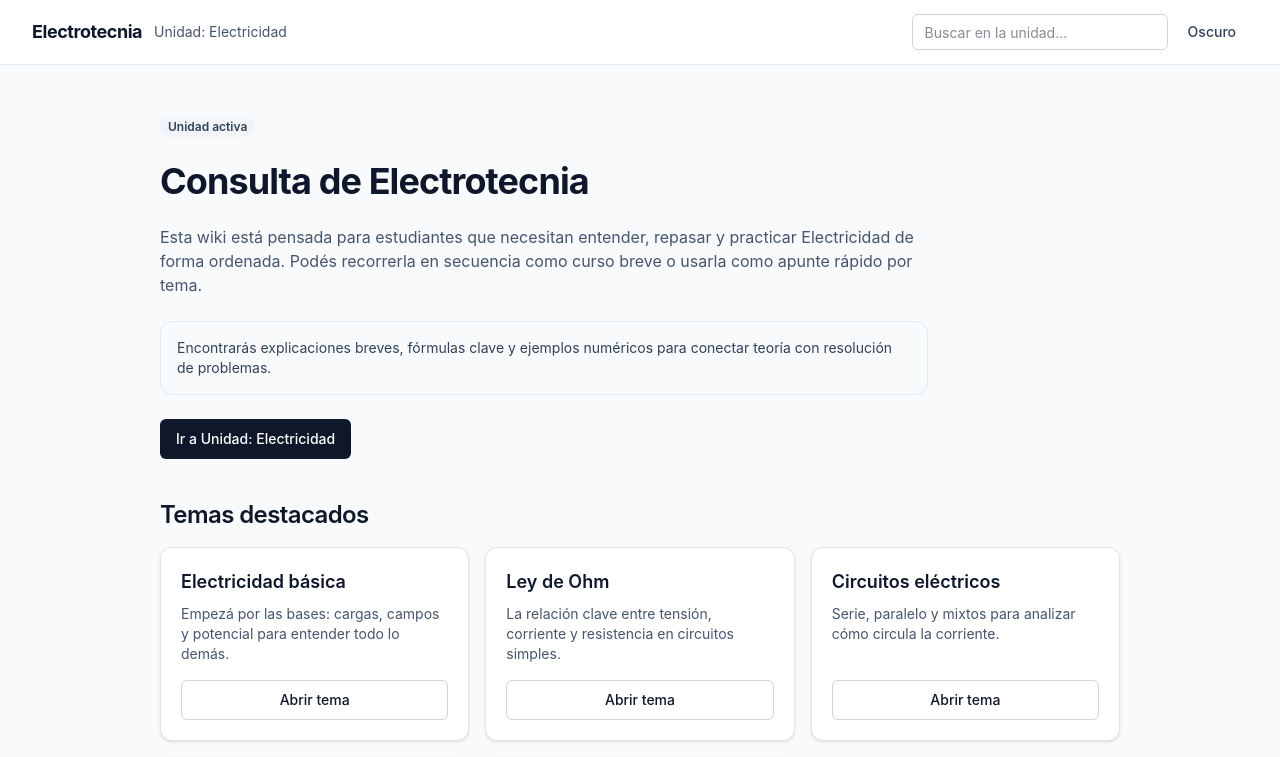
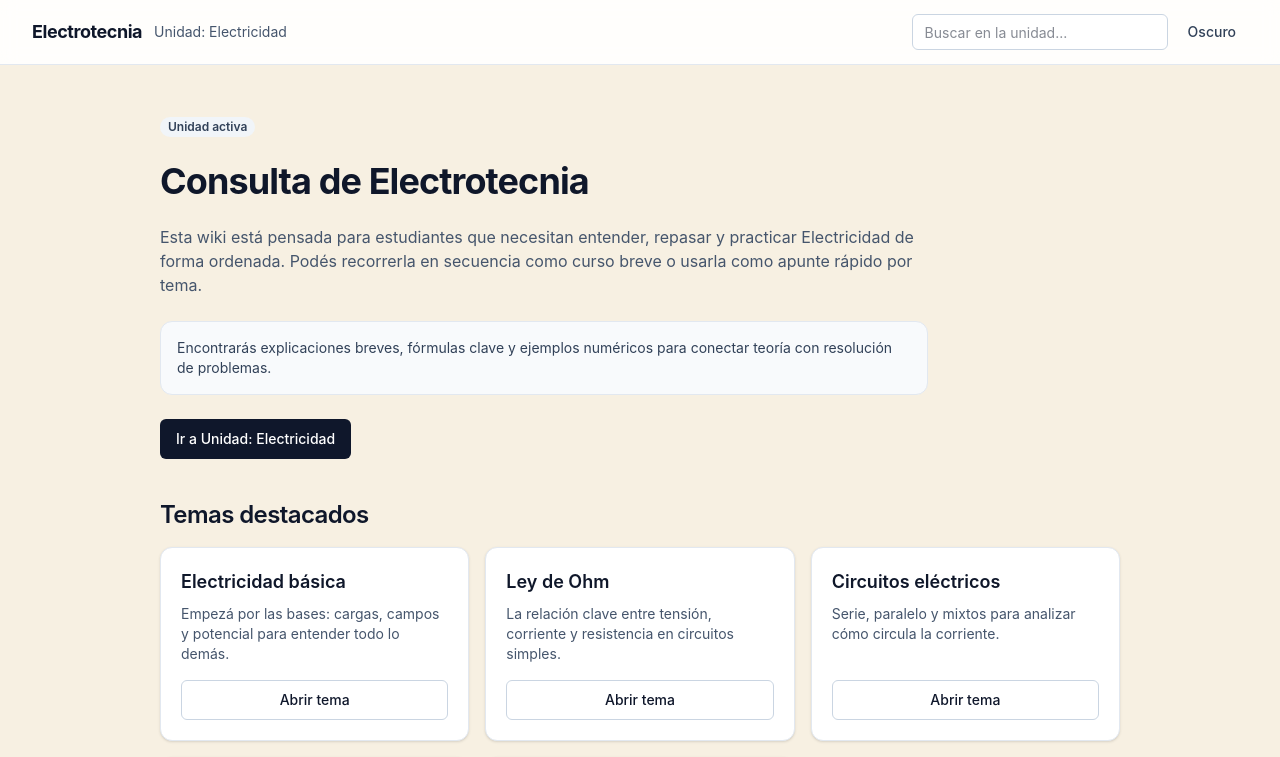
Before and after one commit to Teksi75/electrotecnia-web-next, a Next.js app: page / in a window 1280 px wide. Shown: the top 757 px of the page. Built offline with nearby package versions, Linux system fonts and the light colour scheme; no server answers.

Commit message:
Adjust light theme background to a cream tone

```diff
--- a/src/app/globals.css
+++ b/src/app/globals.css
@@ -1,7 +1,7 @@
 @import "tailwindcss";
 
 :root {
-  --background: #f8fafc;
+  --background: #f7f0e2;
   --foreground: #0f172a;
 }
 
```
